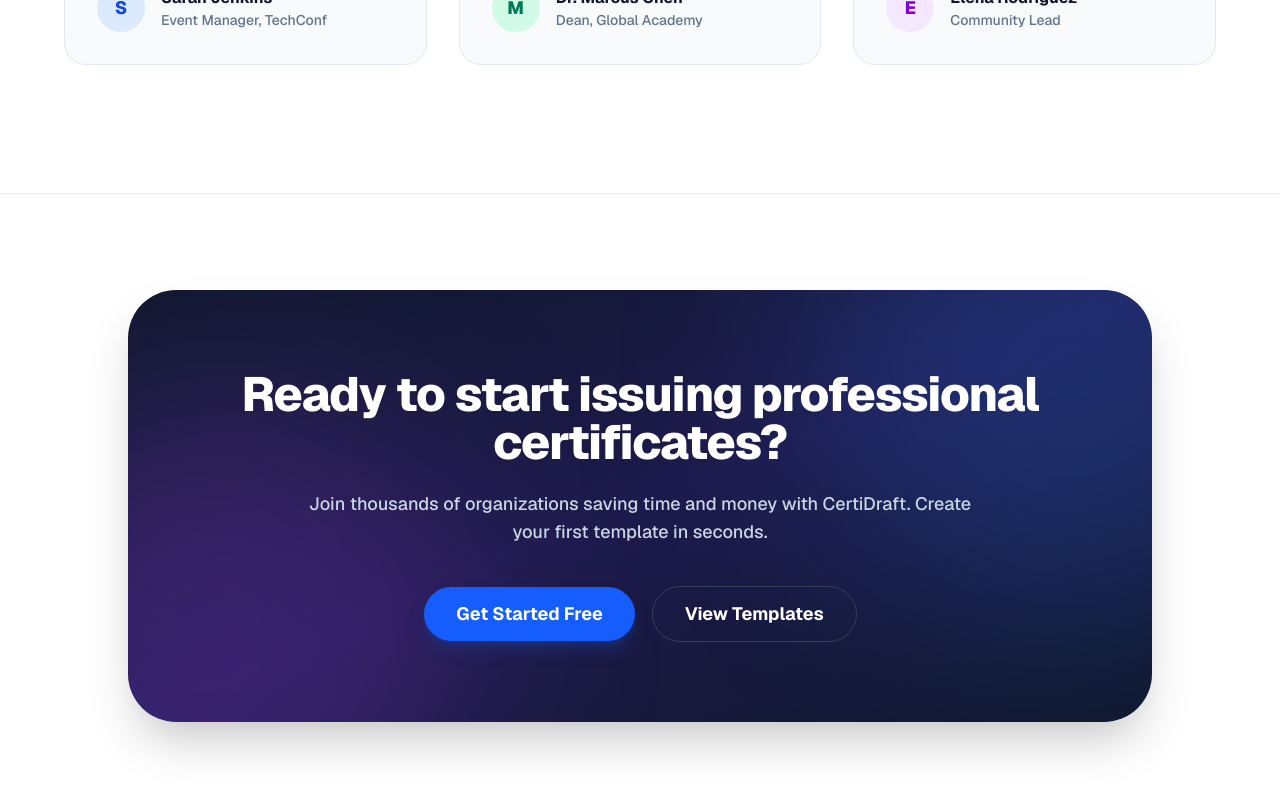
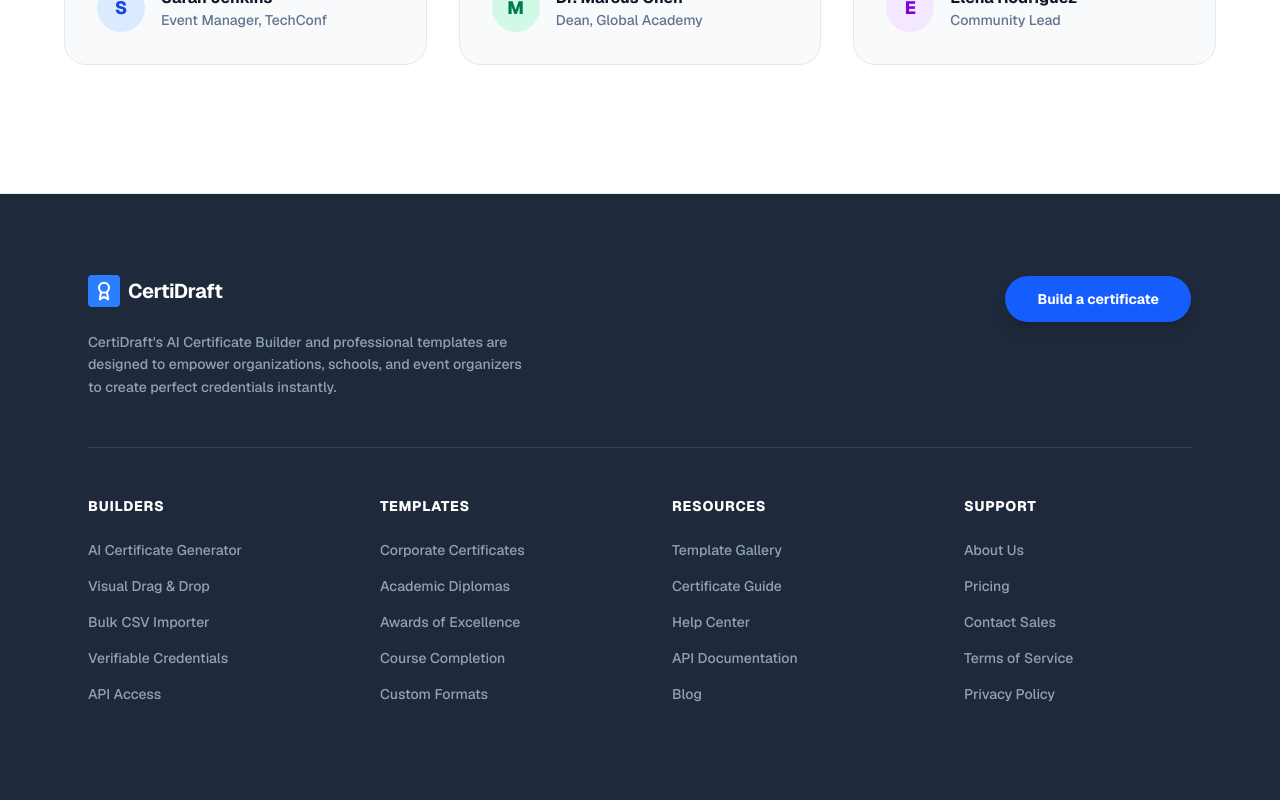
Before and after one commit to devbalbuena/CertiDraft, a Next.js app: page / in a window 1280 px wide. Shown: the part 5840-6640 px from the top of the page. Built offline with nearby package versions, Linux system fonts and the light colour scheme; no server answers.

Commit message:
remove mior section in landing page

```diff
--- a/src/app/page.tsx
+++ b/src/app/page.tsx
@@ -832,31 +832,6 @@
           </div>
         </section>
 
-        {/* ── 8. CTA Banner ────────────────────────────────────────────────── */}
-        <section className="py-24 px-6 bg-white">
-          <div className="container mx-auto max-w-5xl">
-            <div className="bg-gradient-to-br from-slate-900 via-indigo-950 to-slate-900 rounded-[3rem] p-12 md:p-20 text-center shadow-2xl relative overflow-hidden">
-              <div className="absolute top-0 right-0 w-[500px] h-[500px] bg-blue-500/20 rounded-full blur-[100px] translate-x-1/3 -translate-y-1/3 pointer-events-none"></div>
-              <div className="absolute bottom-0 left-0 w-[500px] h-[500px] bg-purple-500/20 rounded-full blur-[100px] -translate-x-1/3 translate-y-1/3 pointer-events-none"></div>
-
-              <h2 className="text-4xl md:text-5xl font-extrabold text-white mb-6 tracking-tight relative z-10">
-                Ready to start issuing professional certificates?
-              </h2>
-              <p className="text-lg text-slate-300 font-medium mb-10 max-w-2xl mx-auto relative z-10">
-                Join thousands of organizations saving time and money with CertiDraft. Create your first template in seconds.
-              </p>
-              <div className="flex flex-col sm:flex-row items-center justify-center gap-4 relative z-10">
-                <Button className="bg-blue-600 hover:bg-blue-500 text-white rounded-full px-8 h-14 font-bold text-lg shadow-lg shadow-blue-900/50 transition-transform hover:-translate-y-1" asChild>
-                  <Link href="/auth/signup">Get Started Free</Link>
-                </Button>
-                <Button variant="outline" className="bg-transparent border-slate-700 text-white hover:bg-slate-800 rounded-full px-8 h-14 font-bold text-lg transition-colors" asChild>
-                  <Link href="#templates">View Templates</Link>
-                </Button>
-              </div>
-            </div>
-          </div>
-        </section>
-
       </main>
 
       {/* ── Footer ──────────────────────────────────────────────────────── */}
```
